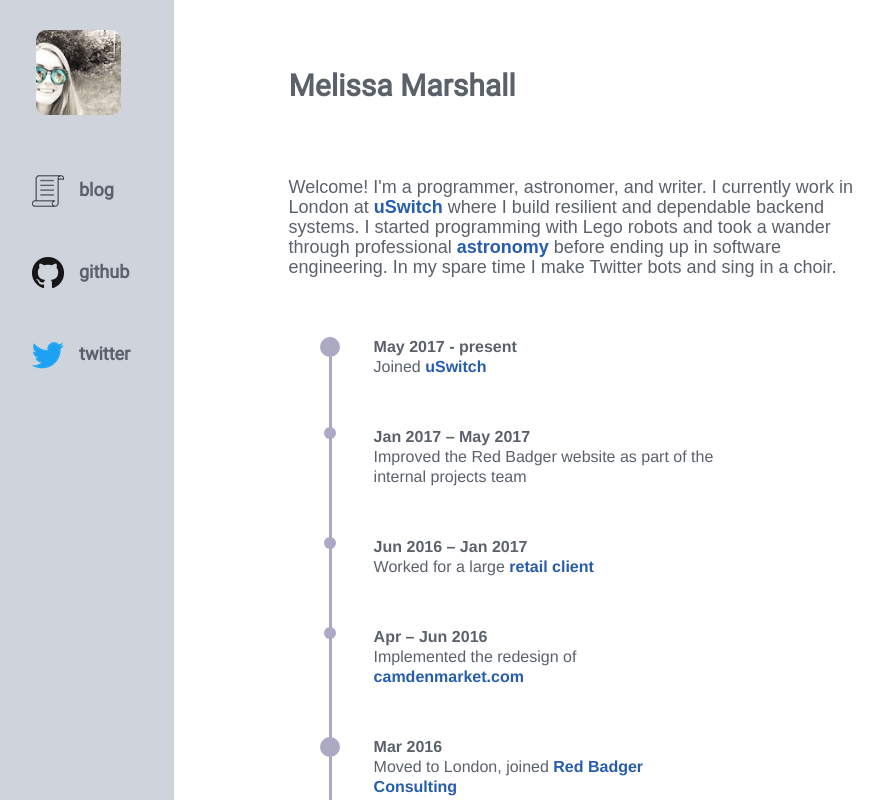
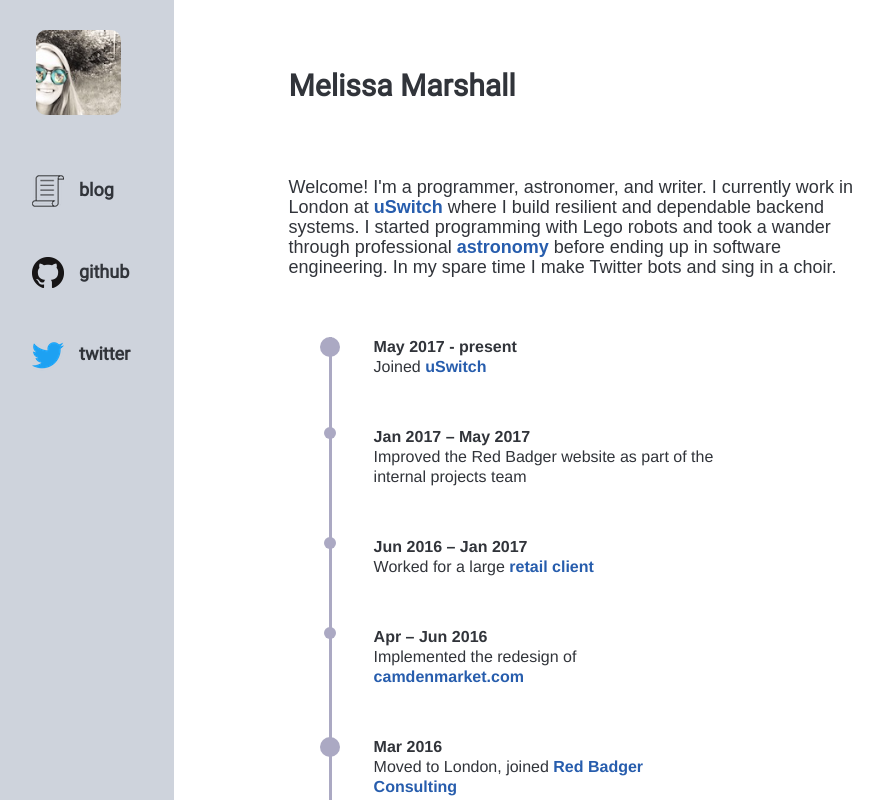
Before and after one commit to mveritym/super-duper-guacamole, a Vue app: page / in a window 1280 px wide. Shown: the top 800 px of the page, without its empty margins (18-901 px from the left). Built offline with nearby package versions, Linux system fonts and the light colour scheme; a web font is replaced by a local one.

Commit message:
Fixing color contrast

```diff
--- a/src/App.vue
+++ b/src/App.vue
@@ -27,7 +27,7 @@
   --light-grey: rgba(206, 211, 220, 1);
   --wild-blue-yonder: rgba(171, 169, 195, 1);
   --lapis-lazuli: rgba(39, 93, 173, 1);
-  --black-coral: rgba(91, 97, 106, 1);
+  --black-coral: rgba(49, 52, 58, 1);
 
   --roboto: 'Roboto', sans-serif;
   --open-sans: 'Open Sans', sans-serif;
```
